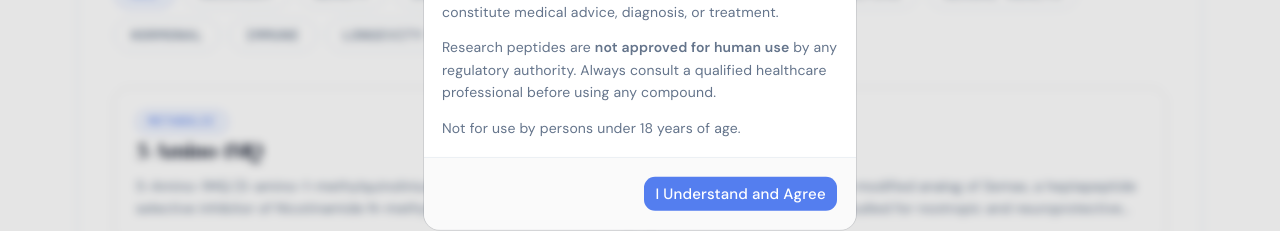
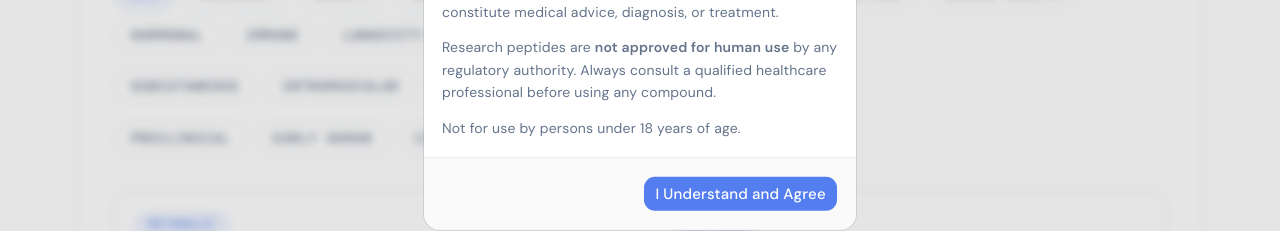
Before and after one commit to marcuspetrov1/PeptideDocs, a React (Vite) app: page /catalog in a window 1280 px wide. Shown: the part 337-568 px from the top of the page. Built offline with nearby package versions, Linux system fonts and the light colour scheme.

Commit message:
feat: wire Catalog to URL-driven search, multi-select facets, and shared input

```diff
--- a/src/pages/Catalog.jsx
+++ b/src/pages/Catalog.jsx
@@ -1,26 +1,69 @@
-import { useState } from 'react'
-import { Link } from 'react-router-dom'
+import { Link, useSearchParams } from 'react-router-dom'
 import { Helmet } from 'react-helmet-async'
+import { XIcon } from 'lucide-react'
 import { getAllPeptides } from '../data/peptides.js'
 import { CATEGORY_ORDER, CATEGORY_LABELS } from '../data/categories.js'
+import { applyFilters, parseSearchParams, toSearchParams } from '../lib/search.js'
+import PeptideSearch from '../components/PeptideSearch.jsx'
 import { Button } from '../components/ui/button.jsx'
 import { Badge } from '../components/ui/badge.jsx'
-import { Input } from '../components/ui/input.jsx'
 import { Card, CardContent, CardHeader, CardTitle } from '../components/ui/card.jsx'
 import { cn } from '../lib/utils.js'
 
 const sorted = [...getAllPeptides()].sort((a, b) => a.name.localeCompare(b.name))
 
+const ROUTE_ORDER = ['subcutaneous', 'intramuscular', 'oral', 'intranasal', 'topical']
+const ROUTE_LABELS = {
+  subcutaneous: 'Subcutaneous',
+  intramuscular: 'Intramuscular',
+  oral: 'Oral',
+  intranasal: 'Intranasal',
+  topical: 'Topical',
+}
+
+const EVIDENCE_ORDER = ['preclinical', 'early-human', 'clinical', 'unclassified']
+const EVIDENCE_LABELS = {
+  preclinical: 'Preclinical',
+  'early-human': 'Early human',
+  clinical: 'Clinical',
+  unclassified: 'Unclassified',
+}
+
+const PILL_BASE = 'h-auto rounded-full border px-3.5 py-1.5 font-mono text-xs font-semibold tracking-[0.07em] uppercase'
+const PILL_ACTIVE = 'border-primary-border bg-primary-bg text-primary hover:bg-primary-bg'
+const PILL_INACTIVE = 'border-border text-muted-foreground hover:border-primary-border hover:bg-primary-bg hover:text-primary'
+
 export default function Catalog() {
-  const [activeCategory, setActiveCategory] = useState(null)
-  const [query, setQuery] = useState('')
+  const [searchParams, setSearchParams] = useSearchParams()
+  const { q, cat, route, evidence } = parseSearchParams(searchParams)
 
-  const needle = query.trim().toLowerCase()
-  const visible = sorted.filter(p => {
-    const matchesCategory = activeCategory === null || p.category === activeCategory
-    const matchesQuery = needle === '' || p.name.toLowerCase().includes(needle)
-    return matchesCategory && matchesQuery
-  })
+  function updateFilters(next) {
+    setSearchParams(toSearchParams(next), { replace: true })
+  }
+
+  function toggleFacet(group, values, value) {
+    const current = values.includes(value)
+      ? values.filter(v => v !== value)
+      : [...values, value]
+    updateFilters({ q, cat, route, evidence, [group]: current })
+  }
+
+  function removeFacet(group, values, value) {
+    updateFilters({ q, cat, route, evidence, [group]: values.filter(v => v !== value) })
+  }
+
+  function clearAll() {
+    setSearchParams({}, { replace: true })
+  }
+
+  const visible = applyFilters(sorted, { q, cat, route, evidence })
+
+  const chips = [
+    ...cat.map(value => ({ group: 'cat', value, label: CATEGORY_LABELS[value] ?? value })),
+    ...route.map(value => ({ group: 'route', value, label: ROUTE_LABELS[value] ?? value })),
+    ...evidence.map(value => ({ group: 'evidence', value, label: EVIDENCE_LABELS[value] ?? value })),
+  ]
+  const hasActiveFilters = Boolean(q) || chips.length > 0
 
   return (
     <section className="mx-auto max-w-[var(--container-max)] px-8 pt-8 pb-16 max-lg:px-6 max-lg:pt-6 max-lg:pb-12 max-[600px]:px-4 max-[600px]:pt-5 max-[600px]:pb-10">
@@ -34,45 +77,86 @@ export default function Catalog() {
       </h1>
 
       <div className="mb-4">
-        <Input
-          type="search"
-          placeholder="Search peptides…"
-          value={query}
-          onChange={e => setQuery(e.target.value)}
-          aria-label="Search peptides"
-          className="h-auto rounded-[10px] border-border bg-code-bg px-4 py-2.5 font-sans text-[15px] text-foreground placeholder:text-muted-foreground/60 focus-visible:border-primary-border focus-visible:ring-[3px] focus-visible:ring-primary-bg"
+        <PeptideSearch
+          value={q}
+          onChange={value => updateFilters({ q: value, cat, route, evidence })}
         />
       </div>
 
-      <div className="mb-8 flex flex-wrap gap-2 max-lg:mb-6" role="group" aria-label="Filter by category">
+      <div className="mb-4 flex flex-wrap gap-2 max-lg:mb-3" role="group" aria-label="Filter by category">
         <Button
           variant="ghost"
-          onClick={() => setActiveCategory(null)}
-          className={cn(
-            'h-auto rounded-full border px-3.5 py-1.5 font-mono text-xs font-semibold tracking-[0.07em] uppercase',
-            activeCategory === null
-              ? 'border-primary-border bg-primary-bg text-primary hover:bg-primary-bg'
-              : 'border-border text-muted-foreground hover:border-primary-border hover:bg-primary-bg hover:text-primary'
-          )}
+          onClick={() => updateFilters({ q, cat: [], route, evidence })}
+          className={cn(PILL_BASE, cat.length === 0 ? PILL_ACTIVE : PILL_INACTIVE)}
         >
           All
         </Button>
-        {CATEGORY_ORDER.map(cat => (
+        {CATEGORY_ORDER.map(value => (
           <Button
-            key={cat}
+            key={value}
             variant="ghost"
-            onClick={() => setActiveCategory(cat === activeCategory ? null : cat)}
-            className={cn(
-              'h-auto rounded-full border px-3.5 py-1.5 font-mono text-xs font-semibold tracking-[0.07em] uppercase',
-              activeCategory === cat
-                ? 'border-primary-border bg-primary-bg text-primary hover:bg-primary-bg'
-                : 'border-border text-muted-foreground hover:border-primary-border hover:bg-primary-bg hover:text-primary'
-            )}
+            onClick={() => toggleFacet('cat', cat, value)}
+            className={cn(PILL_BASE, cat.includes(value) ? PILL_ACTIVE : PILL_INACTIVE)}
           >
-            {CATEGORY_LABELS[cat]}
+            {CATEGORY_LABELS[value]}
           </Button>
         ))}
       </div>
+
+      <div className="mb-4 flex flex-wrap gap-2 max-lg:mb-3" role="group" aria-label="Filter by route">
+        {ROUTE_ORDER.map(value => (
+          <Button
+            key={value}
+            variant="ghost"
+            onClick={() => toggleFacet('route', route, value)}
+            className={cn(PILL_BASE, route.includes(value) ? PILL_ACTIVE : PILL_INACTIVE)}
+          >
+            {ROUTE_LABELS[value]}
+          </Button>
+        ))}
+      </div>
+
+      <div className="mb-8 flex flex-wrap gap-2 max-lg:mb-6" role="group" aria-label="Filter by evidence">
+        {EVIDENCE_ORDER.map(value => (
+          <Button
+            key={value}
+            variant="ghost"
+            onClick={() => toggleFacet('evidence', evidence, value)}
+            className={cn(PILL_BASE, evidence.includes(value) ? PILL_ACTIVE : PILL_INACTIVE)}
+          >
+            {EVIDENCE_LABELS[value]}
+          </Button>
+        ))}
+      </div>
+
+      {hasActiveFilters && (
+        <div className="mb-8 flex flex-wrap items-center gap-2 max-lg:mb-6">
+          {chips.map(chip => (
+            <Badge
+              key={`${chip.group}-${chip.value}`}
+              variant="outline"
+              className="h-auto gap-1 rounded-full border-primary-border bg-primary-bg px-2.5 py-[3px] font-mono text-[11px] font-semibold tracking-[0.08em] text-primary uppercase"
+            >
+              {chip.label}
+              <button
+                type="button"
+                onClick={() => removeFacet(chip.group, { cat, route, evidence }[chip.group], chip.value)}
+                aria-label={`Remove ${chip.label} filter`}
+                className="ml-0.5 inline-flex size-3 items-center justify-center rounded-full text-primary hover:text-foreground"
+              >
+                <XIcon className="size-3" />
+              </button>
+            </Badge>
+          ))}
+          <Button
+            variant="ghost"
+            onClick={clearAll}
+            className="h-auto rounded-full px-2.5 py-1 font-mono text-xs font-semibold tracking-[0.07em] text-muted-foreground uppercase hover:text-foreground"
+          >
+            Clear all
+          </Button>
+        </div>
+      )}
 
       {visible.length === 0 ? (
         <p className="py-12 text-center text-sm text-muted-foreground">No peptides match your search.</p>
```
